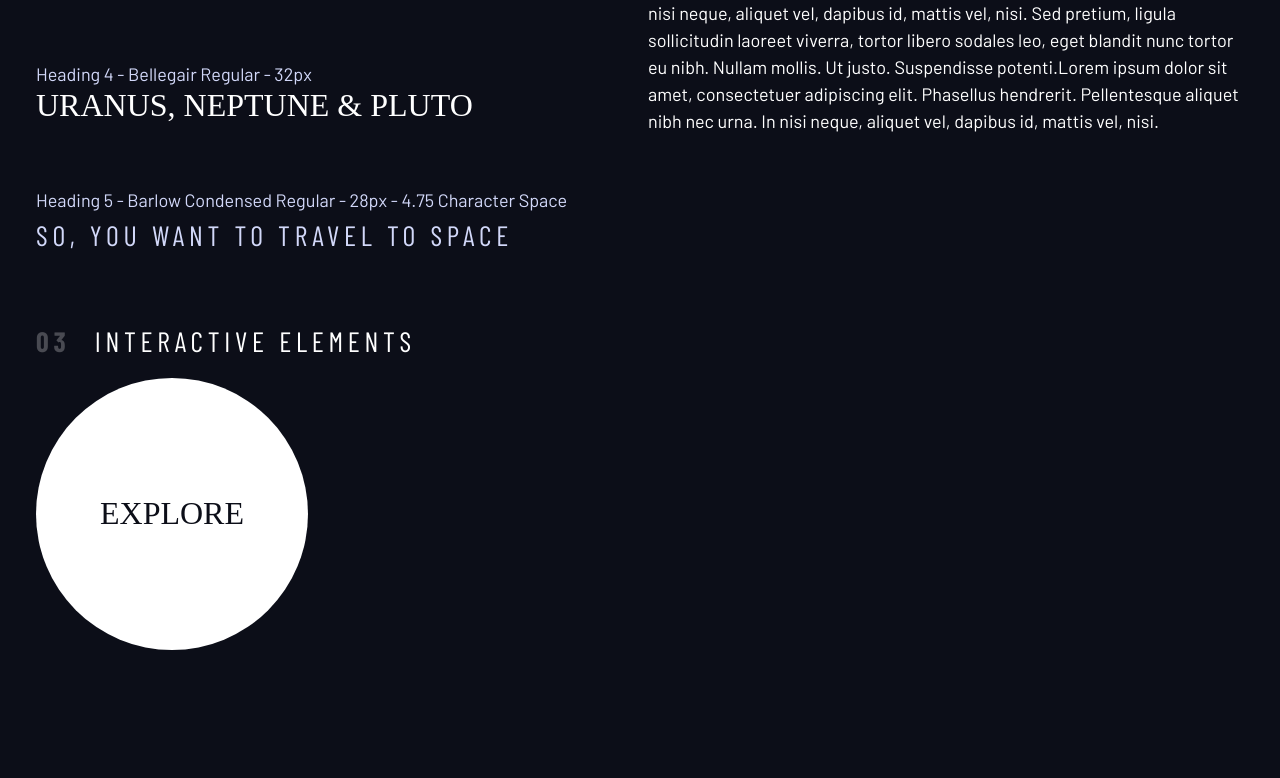
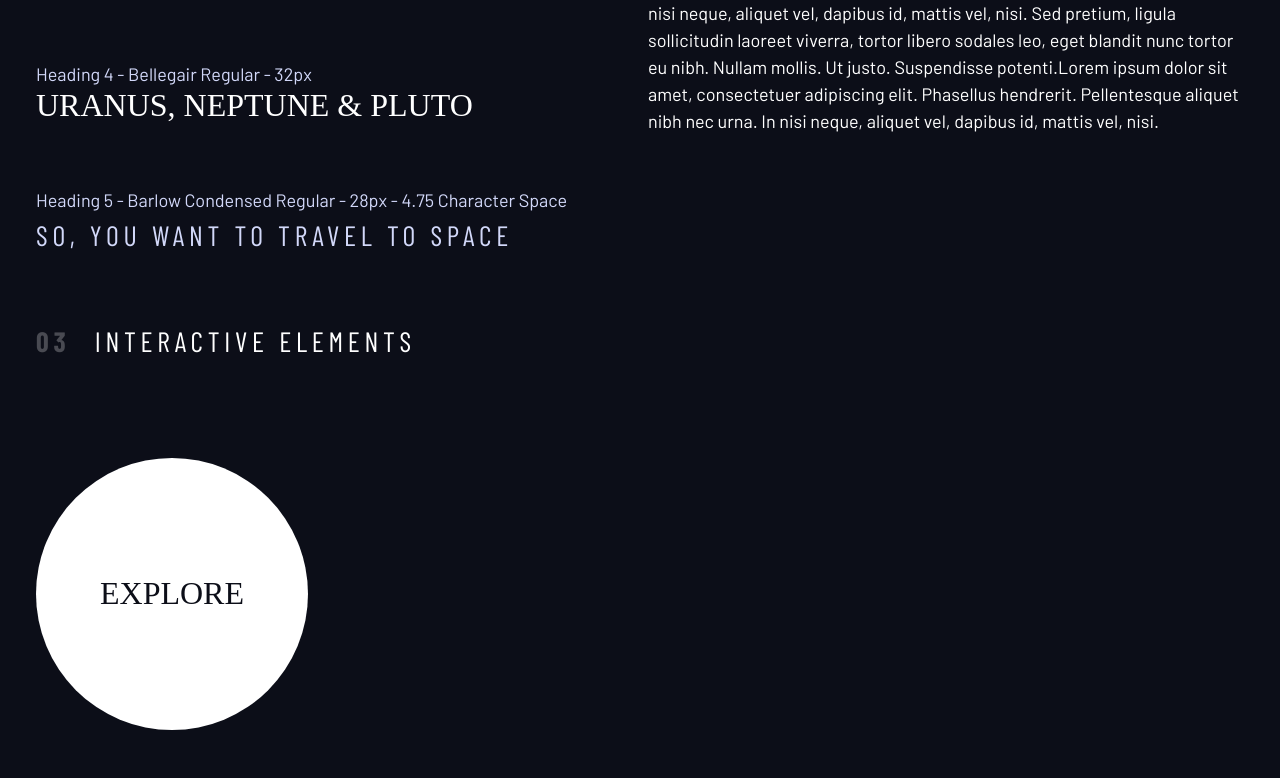
Before and after one commit to AlexxRA/css-design-system-example, a plain HTML site: page index.html in a window 1280 px wide. Shown: the part 977-1755 px from the top of the page. Drawn offline with nearby package versions, Linux system fonts and the light colour scheme; a web font is replaced by a local one.

Commit message:
add margin to button space

```diff
--- a/index.html
+++ b/index.html
@@ -89,7 +89,7 @@
 
         <div class="flex">
 
-          <div>
+          <div style="margin-top: 5rem;">
             <!-- explore button -->
             <a href="#" class="large-button text-dark bg-white uppercase ff-serif fs-600">Explore</a>
           </div>
```
